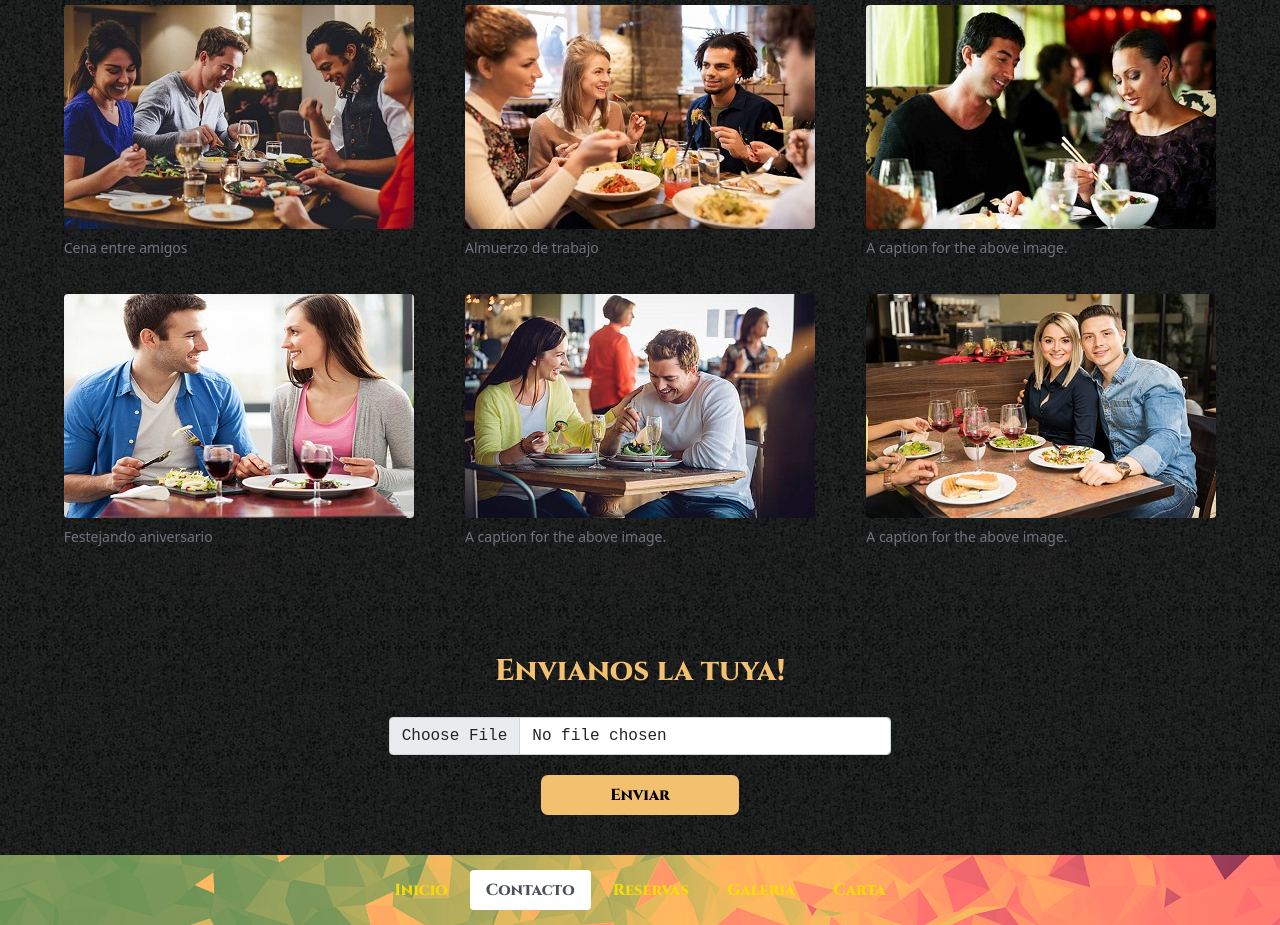
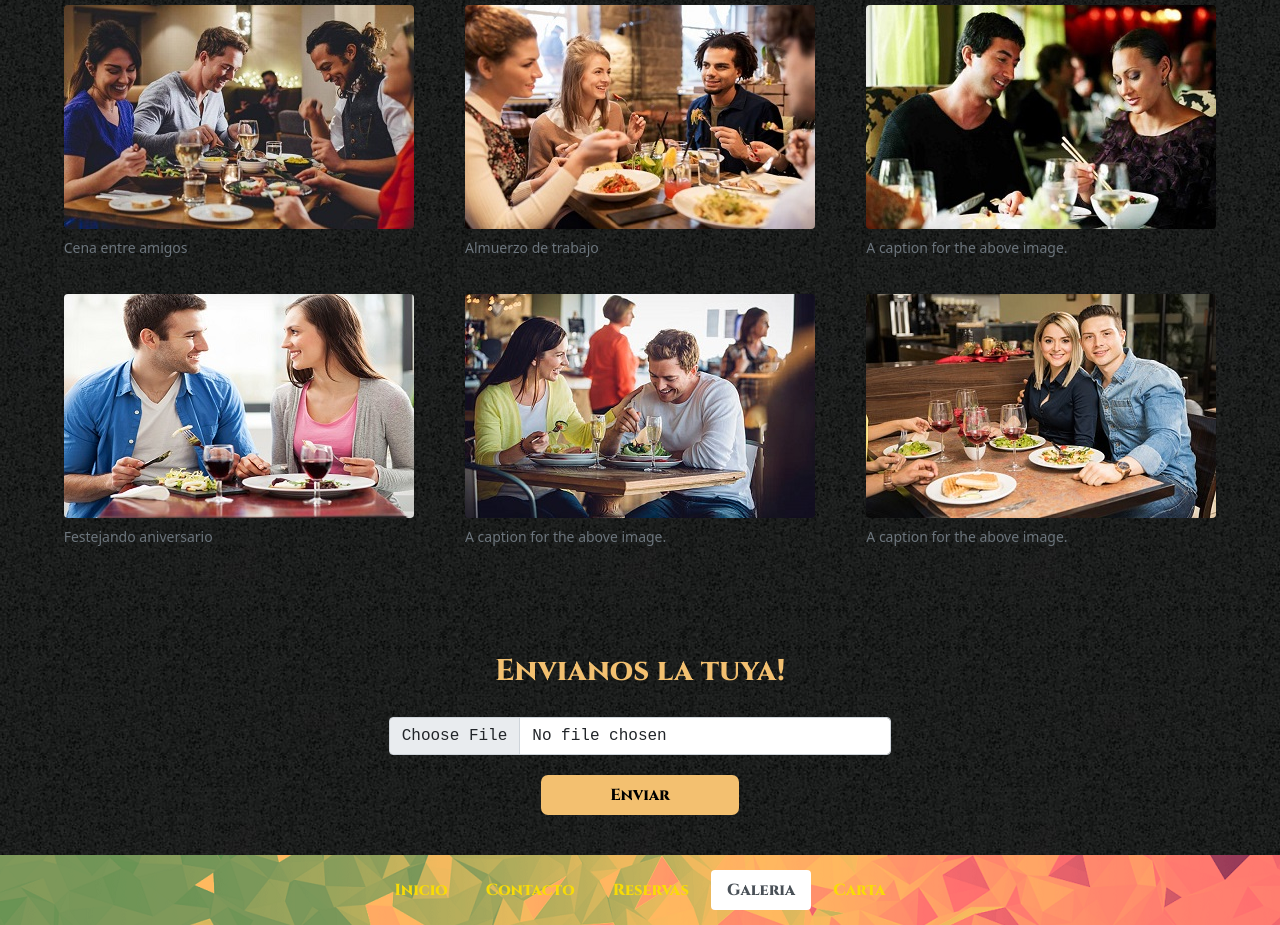
Before and after one commit to maripicasso/3raEntregaFinal, a website: page pages/galeria.html in a window 1280 px wide. Shown: the part 239-1164 px from the top of the page. Drawn offline with nearby package versions, Linux system fonts and the light colour scheme.

Commit message:
detalles

```diff
--- a/pages/galeria.html
+++ b/pages/galeria.html
@@ -113,13 +113,13 @@
 				    <a class="nav-link" href="../index.html">Inicio</a>
 				  </li>
 				  <li class="nav-item">
-				    <a class="nav-link active" aria-current="page" href="contacto.html">Contacto</a>
+				    <a class="nav-link" href="contacto.html">Contacto</a>
 				  </li>
 				  <li class="nav-item">
 				    <a class="nav-link" href="reservas.html">Reservas</a>
 				  </li>
 				  <li class="nav-item">
-				    <a class="nav-link" href="galeria.html">Galeria</a>
+				    <a class="nav-link active" aria-current="page" href="galeria.html">Galeria</a>
 				  </li>
 				  <li class="nav-item">
 				    <a class="nav-link" href="carta.html">Carta</a>
```
Also changed, not shown: index.html (+2 -1 lines), assets/img/logo.png (added).
